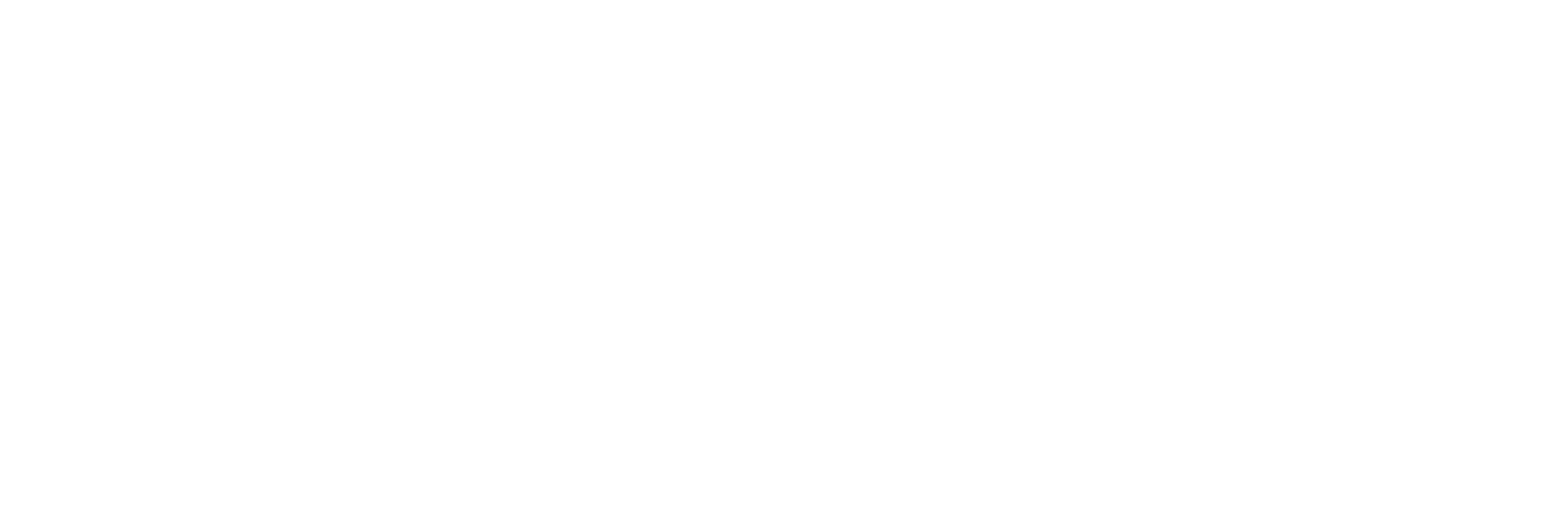
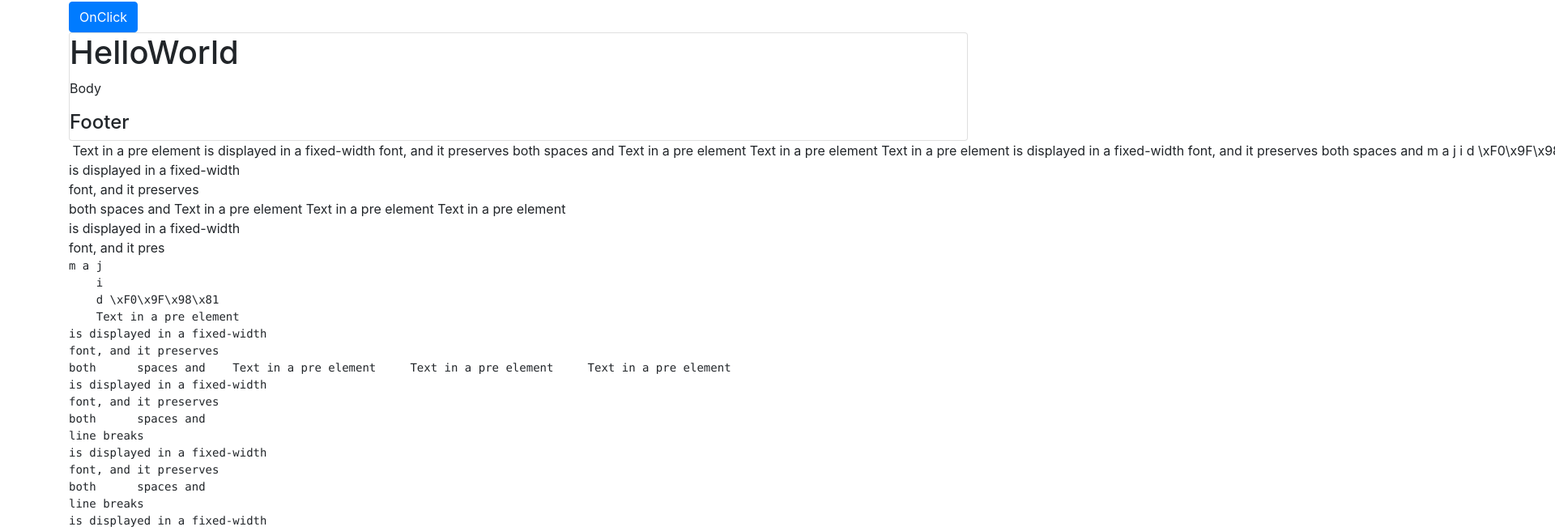
Before and after one commit to mh453Uol/ng-server-app, an Angular app: page / in a window 1280 px wide. Shown: the part 591-1247 px from the top of the page at 81% size, 1920 px wide, since content can reach past the window. Before the commit the page ends 800 px from the top, so only its background shows below. Built offline with nearby package versions, Linux system fonts and the light colour scheme.

Commit message:
directive and renderer2

```diff
--- a/src/app/app.component.css
+++ b/src/app/app.component.css
@@ -0,0 +1 @@
+div.preformatted{ white-space: pre; display: block; }
--- a/src/app/app.component.html
+++ b/src/app/app.component.html
@@ -8,7 +8,7 @@
   <app-shopping-list *ngIf="view == 'shopping-list'"></app-shopping-list>
 
 
-  <!-- <app-servers></app-servers>
+  <app-servers></app-servers>
   <button type="button" class="btn btn-primary" (click)="onClick()">
     OnClick
   </button>
@@ -16,5 +16,47 @@
     <h1 class="header" #panel>HelloWorld</h1>
     <p class="body">Body</p>
     <h4 class="footer">Footer</h4>
-  </app-panel> -->
-</div>
+  </app-panel>
+  <div class="preformatted"> Text in a pre element
+      is displayed in a fixed-width
+      font, and it preserves
+      both      spaces and    Text in a pre element     Text in a pre element     Text in a pre element
+      is displayed in a fixed-width
+      font, and it preserves
+      both      spaces and
+      m a j
+    i
+    d \xF0\x9F\x98\x81
+    Text in a pre element
+is displayed in a fixed-width
+font, and it preserves
+both      spaces and    Text in a pre element     Text in a pre element     Text in a pre element
+is displayed in a fixed-width
+font, and it pres
+  </div>
+
+ <pre>m a j
+    i
+    d \xF0\x9F\x98\x81
+    Text in a pre element
+is displayed in a fixed-width
+font, and it preserves
+both      spaces and    Text in a pre element     Text in a pre element     Text in a pre element
+is displayed in a fixed-width
+font, and it preserves
+both      spaces and
+line breaks
+is displayed in a fixed-width
+font, and it preserves
+both      spaces and
+line breaks
+is displayed in a fixed-width
+font, and it preserves
+both      spaces and
+line breaks
+line breaks     Text in a pre element
+is displayed in a fixed-width
+font, and it preserves
+both      spaces and
+line breaks
+ </pre>
--- a/src/app/app.module.ts
+++ b/src/app/app.module.ts
@@ -14,6 +14,8 @@
 import {RecipeItemComponent} from './recipes/recipe-list/recipe-item/recipe-item.component';
 import { TreeComponent } from './tree/tree.component';
 import { PanelComponent } from './panel/panel.component';
+import { BasicHighlightDirective } from './directive/basic-highlight.directive';
+import { PreserveFormattingDirective } from './directive/preserve-formatting.directive';
 // module bundle components, services into one place
 @NgModule({
   // my components I have created
@@ -30,7 +32,9 @@
     HeaderComponent,
     RecipesComponent,
     TreeComponent,
-    PanelComponent
+    PanelComponent,
+    BasicHighlightDirective,
+    PreserveFormattingDirective
   ],
   // add modules to this modules (access functionality)
   imports: [
--- /dev/null
+++ b/src/app/directive/basic-highlight.directive.ts
@@ -0,0 +1,14 @@
+import { Directive, ElementRef, OnInit } from '@angular/core';
+
+@Directive({
+  selector: '[appBasicHighlight]'
+})
+export class BasicHighlightDirective implements OnInit {
+  // access to the element directive is applied on
+  constructor(private elementRef: ElementRef) { }
+
+  ngOnInit(): void {
+    this.elementRef.nativeElement.style.backgroundColor = 'green';
+  }
+
+}
--- /dev/null
+++ b/src/app/directive/preserve-formatting.directive.ts
@@ -0,0 +1,21 @@
+import { Directive, ElementRef, OnInit, Renderer2 } from '@angular/core';
+
+@Directive({
+  selector: '[appPreserveFormatting]'
+})
+export class PreserveFormattingDirective implements OnInit{
+
+  constructor(private elementRef: ElementRef,
+    private renderer: Renderer2) { }
+
+  ngOnInit(): void {
+    this.renderer.setStyle(this.elementRef.nativeElement,
+      'white-space', 'pre-wrap');
+
+      this.renderer.setStyle(this.elementRef.nativeElement,
+      'display', 'block');
+
+      this.renderer.setStyle(this.elementRef.nativeElement,
+        'font-family', 'monospace');
+  }
+}
--- a/src/app/servers/servers.component.html
+++ b/src/app/servers/servers.component.html
@@ -43,3 +43,10 @@
 <ng-template #hasServers>
   <p>{{servers.length}} servers</p>
 </ng-template>
+
+<p appBasicHighlight>Hello World!</p>
+<div appPreserveFormatting>
+  - dxs
+  - dfds
+  - fs
+</div>
```
Also changed, not shown: 2 other files (tests, documents, lock files or other folders).
